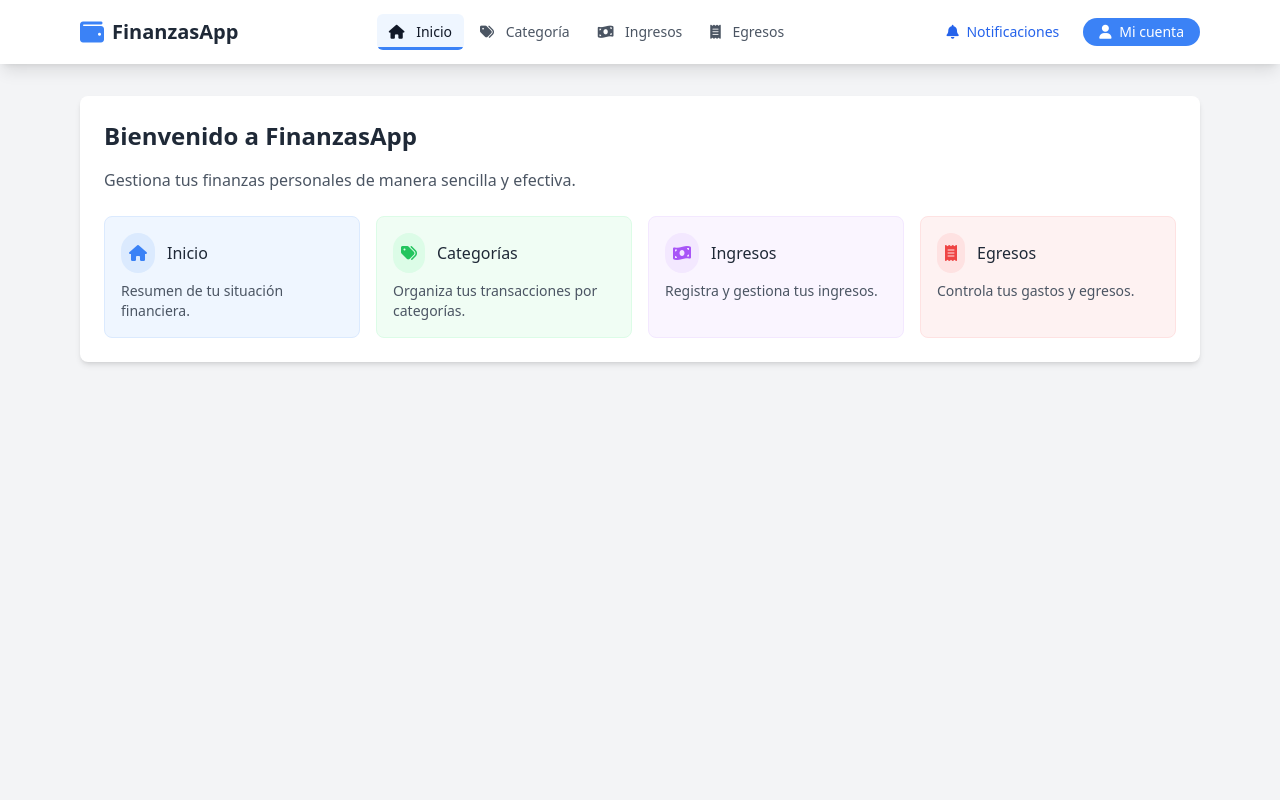
After one commit to jeninson/softcash, a PHP site: page /html/panel.html in a window 1280 px wide. The commit adds this page. Run offline with PHP 8.4, Linux system fonts and the light colour scheme; some libraries are stand-ins or nearby versions.

Commit message:
Utilizando IA de DeepSite y Firebase Studio

```diff
--- a/css/estilo.css
+++ b/css/estilo.css
@@ -87,7 +87,7 @@ body {
         display: block;
         position: fixed;
         top: 10px;
-        left: 10px;
+        right: 10px;
         z-index: 1000;
     }
 
--- /dev/null
+++ b/html/panel.html
@@ -0,0 +1,200 @@
+<!DOCTYPE html>
+<html lang="es">
+<head>
+    <meta charset="UTF-8">
+    <meta name="viewport" content="width=device-width, initial-scale=1.0">
+    <title>Menú de Navegación</title>
+    <script src="https://cdn.tailwindcss.com"></script>
+    <link rel="stylesheet" href="https://cdnjs.cloudflare.com/ajax/libs/font-awesome/6.4.0/css/all.min.css">
+    <style>
+        .menu-item {
+            position: relative;
+            overflow: hidden;
+        }
+
+        .menu-item::after {
+            content: '';
+            position: absolute;
+            bottom: 0;
+            left: 0;
+            width: 0;
+            height: 3px;
+            background-color: #3b82f6;
+            transition: width 0.3s ease;
+        }
+
+        .menu-item:hover::after {
+            width: 100%;
+        }
+
+        .menu-item.active::after {
+            width: 100%;
+        }
+
+        @keyframes pulse {
+            0%, 100% {
+                transform: scale(1);
+            }
+            50% {
+                transform: scale(1.05);
+            }
+        }
+
+        .pulse-hover:hover {
+            animation: pulse 1.5s infinite;
+        }
+    </style>
+</head>
+<body class="bg-gray-100 min-h-screen">
+    <!-- Barra de navegación -->
+    <nav class="bg-white shadow-lg sticky top-0 z-50">
+        <div class="max-w-6xl mx-auto px-4">
+            <div class="flex justify-between items-center h-16">
+                <!-- Logo -->
+                <div class="flex-shrink-0 flex items-center">
+                    <div class="flex items-center space-x-2">
+                        <i class="fas fa-wallet text-blue-500 text-2xl"></i>
+                        <span class="text-xl font-bold text-gray-800">FinanzasApp</span>
+                    </div>
+                </div>
+
+                <!-- Menú principal -->
+                <div class="hidden md:flex items-center space-x-1">
+                    <a href="#" class="menu-item active px-3 py-2 rounded-md text-sm font-medium text-gray-900 bg-blue-50">
+                        <i class="fas fa-home mr-2"></i> Inicio
+                    </a>
+                    <a href="#" class="menu-item px-3 py-2 rounded-md text-sm font-medium text-gray-600 hover:text-gray-900 hover:bg-blue-50">
+                        <i class="fas fa-tags mr-2"></i> Categoría
+                    </a>
+                    <a href="#" class="menu-item px-3 py-2 rounded-md text-sm font-medium text-gray-600 hover:text-gray-900 hover:bg-blue-50">
+                        <i class="fas fa-money-bill-wave mr-2"></i> Ingresos
+                    </a>
+                    <a href="#" class="menu-item px-3 py-2 rounded-md text-sm font-medium text-gray-600 hover:text-gray-900 hover:bg-blue-50">
+                        <i class="fas fa-receipt mr-2"></i> Egresos
+                    </a>
+                </div>
+
+                <!-- Botones adicionales -->
+                <div class="hidden md:flex items-center space-x-3">
+                    <button class="px-3 py-1 text-sm text-blue-600 font-medium rounded-full hover:bg-blue-100 transition">
+                        <i class="fas fa-bell mr-1"></i> Notificaciones
+                    </button>
+                    <button class="px-4 py-1 text-sm text-white bg-blue-500 font-medium rounded-full hover:bg-blue-600 transition pulse-hover">
+                        <i class="fas fa-user mr-1"></i> Mi cuenta
+                    </button>
+                </div>
+
+                <!-- Menú móvil -->
+                <div class="md:hidden flex items-center">
+                    <button onclick="toggleMobileMenu()" class="text-gray-500 hover:text-gray-900 focus:outline-none">
+                        <i class="fas fa-bars text-2xl"></i>
+                    </button>
+                </div>
+            </div>
+        </div>
+
+        <!-- Menú móvil desplegable -->
+        <div id="mobile-menu" class="hidden md:hidden bg-white border-t border-gray-200">
+            <div class="px-2 pt-2 pb-3 space-y-1 sm:px-3">
+                <a href="#" class="block px-3 py-2 rounded-md text-base font-medium text-gray-900 bg-blue-50">
+                    <i class="fas fa-home mr-2"></i> Inicio
+                </a>
+                <a href="#" class="block px-3 py-2 rounded-md text-base font-medium text-gray-600 hover:text-gray-900 hover:bg-blue-50">
+                    <i class="fas fa-tags mr-2"></i> Categoría
+                </a>
+                <a href="#" class="block px-3 py-2 rounded-md text-base font-medium text-gray-600 hover:text-gray-900 hover:bg-blue-50">
+                    <i class="fas fa-money-bill-wave mr-2"></i> Ingresos
+                </a>
+                <a href="#" class="block px-3 py-2 rounded-md text-base font-medium text-gray-600 hover:text-gray-900 hover:bg-blue-50">
+                    <i class="fas fa-receipt mr-2"></i> Egresos
+                </a>
+            </div>
+            <div class="px-2 pt-2 pb-4 border-t border-gray-200">
+                <button class="w-full px-4 py-2 text-base font-medium text-blue-600 rounded-full hover:bg-blue-100">
+                    <i class="fas fa-bell mr-2"></i> Notificaciones
+                </button>
+                <button class="w-full mt-2 px-4 py-2 text-base font-medium text-white bg-blue-500 rounded-full hover:bg-blue-600">
+                    <i class="fas fa-user mr-2"></i> Mi cuenta
+                </button>
+            </div>
+        </div>
+    </nav>
+
+    <!-- Contenido principal -->
+    <main class="max-w-6xl mx-auto px-4 py-8">
+        <div class="bg-white rounded-lg shadow-md p-6">
+            <h1 class="text-2xl font-bold text-gray-800 mb-4">Bienvenido a FinanzasApp</h1>
+            <p class="text-gray-600 mb-6">Gestiona tus finanzas personales de manera sencilla y efectiva.</p>
+
+            <div class="grid grid-cols-1 md:grid-cols-4 gap-4">
+                <div class="bg-blue-50 p-4 rounded-lg border border-blue-100 hover:shadow-md transition">
+                    <div class="flex items-center mb-2">
+                        <div class="bg-blue-100 p-2 rounded-full mr-3">
+                            <i class="fas fa-home text-blue-500"></i>
+                        </div>
+                        <h3 class="font-medium text-gray-800">Inicio</h3>
+                    </div>
+                    <p class="text-sm text-gray-600">Resumen de tu situación financiera.</p>
+                </div>
+
+                <div class="bg-green-50 p-4 rounded-lg border border-green-100 hover:shadow-md transition">
+                    <div class="flex items-center mb-2">
+                        <div class="bg-green-100 p-2 rounded-full mr-3">
+                            <i class="fas fa-tags text-green-500"></i>
+                        </div>
+                        <h3 class="font-medium text-gray-800">Categorías</h3>
+                    </div>
+                    <p class="text-sm text-gray-600">Organiza tus transacciones por categorías.</p>
+                </div>
+
+                <div class="bg-purple-50 p-4 rounded-lg border border-purple-100 hover:shadow-md transition">
+                    <div class="flex items-center mb-2">
+                        <div class="bg-purple-100 p-2 rounded-full mr-3">
+                            <i class="fas fa-money-bill-wave text-purple-500"></i>
+                        </div>
+                        <h3 class="font-medium text-gray-800">Ingresos</h3>
+                    </div>
+                    <p class="text-sm text-gray-600">Registra y gestiona tus ingresos.</p>
+                </div>
+
+                <div class="bg-red-50 p-4 rounded-lg border border-red-100 hover:shadow-md transition">
+                    <div class="flex items-center mb-2">
+                        <div class="bg-red-100 p-2 rounded-full mr-3">
+                            <i class="fas fa-receipt text-red-500"></i>
+                        </div>
+                        <h3 class="font-medium text-gray-800">Egresos</h3>
+                    </div>
+                    <p class="text-sm text-gray-600">Controla tus gastos y egresos.</p>
+                </div>
+            </div>
+        </div>
+    </main>
+
+    <script>
+        function toggleMobileMenu() {
+            const mobileMenu = document.getElementById('mobile-menu');
+            mobileMenu.classList.toggle('hidden');
+        }
+
+        // Cambiar elemento activo del menú al hacer clic
+        document.querySelectorAll('.menu-item').forEach(item => {
+            item.addEventListener('click', function(event) {
+            event.preventDefault(); // Evitar comportamiento predeterminado del enlace
+
+            document.querySelectorAll('.menu-item').forEach(i => {
+                i.classList.remove('active', 'bg-blue-50', 'text-gray-900');
+                i.classList.add('text-gray-600', 'hover:bg-blue-50', 'hover:text-gray-900');
+            });
+
+            this.classList.add('active', 'bg-blue-50', 'text-gray-900');
+            this.classList.remove('text-gray-600', 'hover:bg-blue-50', 'hover:text-gray-900');
+
+            // Cerrar menú móvil si está abierto
+            if (!document.getElementById('mobile-menu').classList.contains('hidden')) {
+                toggleMobileMenu();
+            }
+            });
+        });
+    </script>
+</body>
+</html>
```
Also changed, not shown: html/principal.html (+6 -6 lines).
